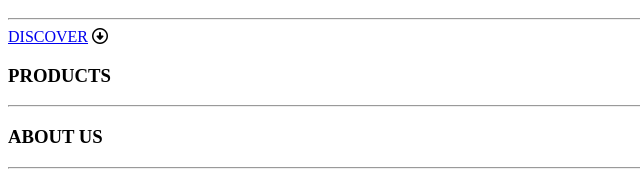
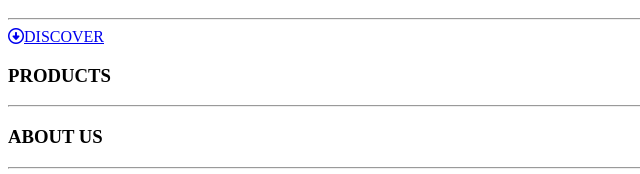
Before and after one commit to pSakowski/project-coffe, a website with bundled scripts: page src/index.html in a window 1280 px wide. Shown: the part 288-462 px from the top of the page, 0-640 px from the left. Built offline with nearby package versions, Linux system fonts and the light colour scheme; files whose address does not match are found by name.

Commit message:
first commit

```diff
--- a/src/index.html
+++ b/src/index.html
@@ -36,8 +36,7 @@
         <hr>
       </div>
       <div class="discover">
-        <a href="#products" class="btn btn-one">DISCOVER</a>
-        <i class="fa-regular fa-circle-down"></i>
+        <a href="#products" class="btn btn-one">        <i class="fa-regular fa-circle-down"></i>DISCOVER</a>
       </div>
     </div>
   </header>
```
